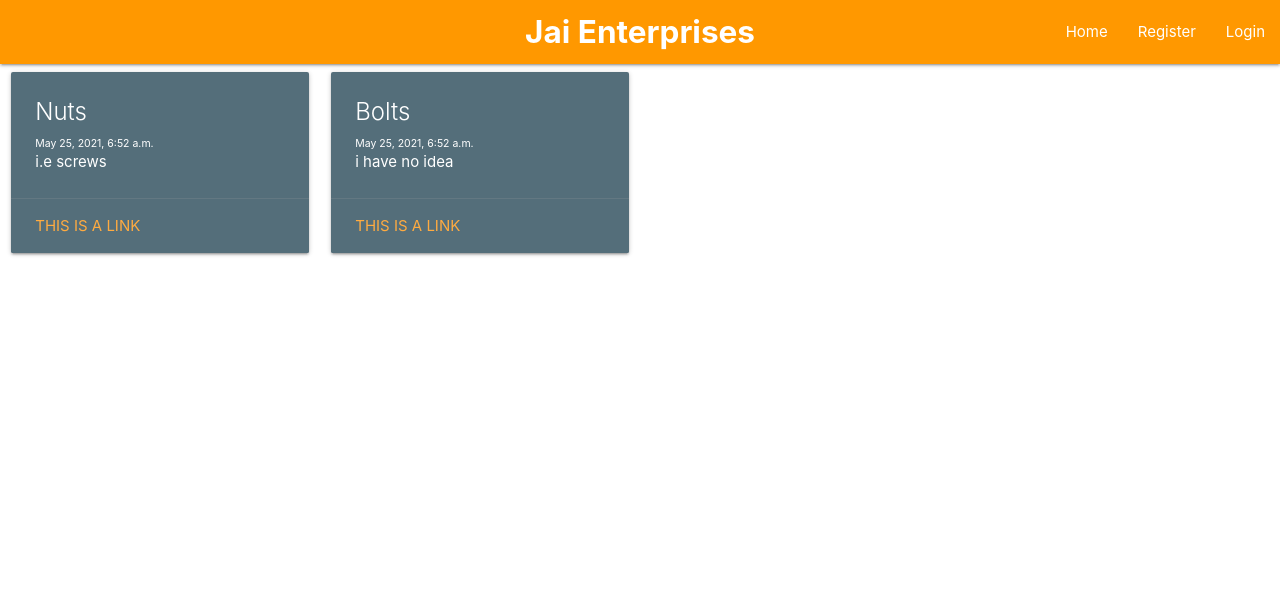
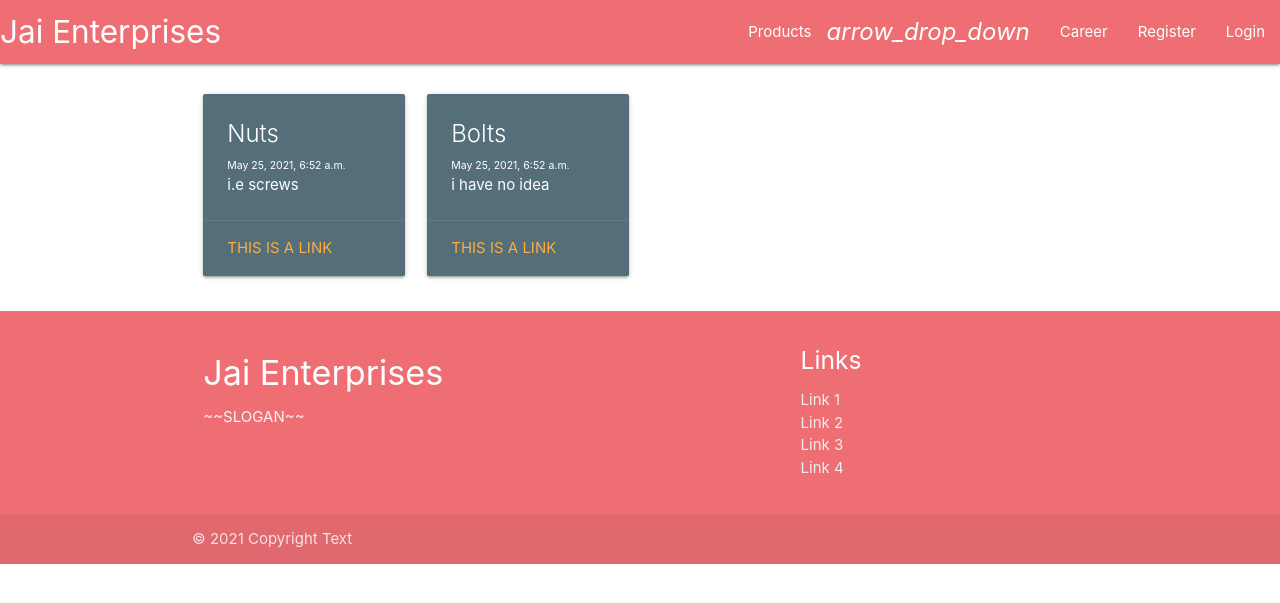
Before and after one commit to UmangVira0/Jai_Website, a Django app: page / in a window 1280 px wide. Shown: the top 603 px of the page. Run offline with Django 3.2, Linux system fonts and the light colour scheme; data comes from the database, SQL or seed files in the repository; both versions use the stored data as it was after the commit.

Commit message:
Don't remember been a while

```diff
--- a/main/static/main/main.css
+++ /dev/null
@@ -1,3 +0,0 @@
-brand-logo center{
-	font-family: 'Lobster';
-}
--- a/main/templates/main/header.html
+++ b/main/templates/main/header.html
@@ -8,20 +8,55 @@
 
 <body>
 
-  <nav class="orange">
+  <!-- Dropdown Structure -->
+  <ul id="dropdown1" class="dropdown-content">
+    <li><a href="#!">one</a></li>
+    <li><a href="#!">two</a></li>
+    <li class="divider"></li>
+    <li><a href="#!">three</a></li>
+  </ul>
+  <nav>
     <div class="nav-wrapper">
-      <a href="/" class="brand-logo center"><b>Jai Enterprises</b></a>
-      <ul id="nav-mobile" class="right hide-on-med-and-down">
-        <li><a href="/">Home</a></li>
+      <a href="#!" class="brand-logo">Jai Enterprises</a>
+      <ul class="right hide-on-med-and-down">
+        <!-- Dropdown Trigger -->
+        <li><a class="dropdown-trigger" href="#!" data-target="dropdown1">Products<i class="material-icons right">arrow_drop_down</i></a></li>
+        <li><a href="#!">Career</a></li>
         <li><a href="/register">Register</a></li>
         <li><a href="/login">Login</a></li>
       </ul>
     </div>
   </nav>
 
+  <div class = "container">
+    <br>
+   {% block content %}
+   {% endblock %}
+  </div>
 
- {% block content %}
- {% endblock %}
-
+ <footer class="page-footer">
+  <div class="container">
+    <div class="row">
+      <div class="col l6 s12">
+        <h4 class="white-text">Jai Enterprises</h4>
+        <p class="grey-text text-lighten-4">~~SLOGAN~~</p>
+      </div>
+      <div class="col l4 offset-l2 s12">
+        <h5 class="white-text">Links</h5>
+        <ul>
+          <li><a class="grey-text text-lighten-3" href="#!">Link 1</a></li>
+          <li><a class="grey-text text-lighten-3" href="#!">Link 2</a></li>
+          <li><a class="grey-text text-lighten-3" href="#!">Link 3</a></li>
+          <li><a class="grey-text text-lighten-3" href="#!">Link 4</a></li>
+        </ul>
+      </div>
+    </div>
+  </div>
+  <div class="footer-copyright">
+    <div class="container">
+    © 2021 Copyright Text
+    </div>
+  </div>
+</footer>
 
 </body>
--- a/main/urls.py
+++ b/main/urls.py
@@ -20,4 +20,5 @@ app_name = "main"
 
 urlpatterns = [
     path("", views.homepage, name="homepage"),
+    path("register/", views.register, name = "register"),
 ]
--- a/main/views.py
+++ b/main/views.py
@@ -1,8 +1,34 @@
-from django.shortcuts import render
+from django.shortcuts import render, redirect
 from django.http import HttpResponse
 from .models import Item
+from django.contrib.auth.forms import UserCreationForm
+from django.contrib.auth import login, logout, authenticate
+from django.contrib import messages
 
 def homepage(request):
 	return render(request = request,
 				  template_name = "main/home.html",
 				  context ={"items": Item.objects.all})
+
+def register(request):
+	if request.method == "POST":
+		form = UserCreationForm(request.POST)
+		if form.is_valid():
+			user = form.save()
+			username = form.cleaned_data.get('username')
+			messages.success(request, f"New Account Created: {username}")
+			login(request, user)
+			return redirect("main:homepage")
+		else:
+			for msg in form.error_messages:
+				messages.error(request, f"{msg}: {form.error_messages[msg]}")
+
+
+
+
+
+
+	form = UserCreationForm
+	return render(request,
+				  "main/register.html",
+				  context = {"form": form})
```
Also changed, not shown: main/static/css/main.css (added, +13 -0 lines), main/templates/main/register.html (added, +15 -0 lines), db.sqlite3.
